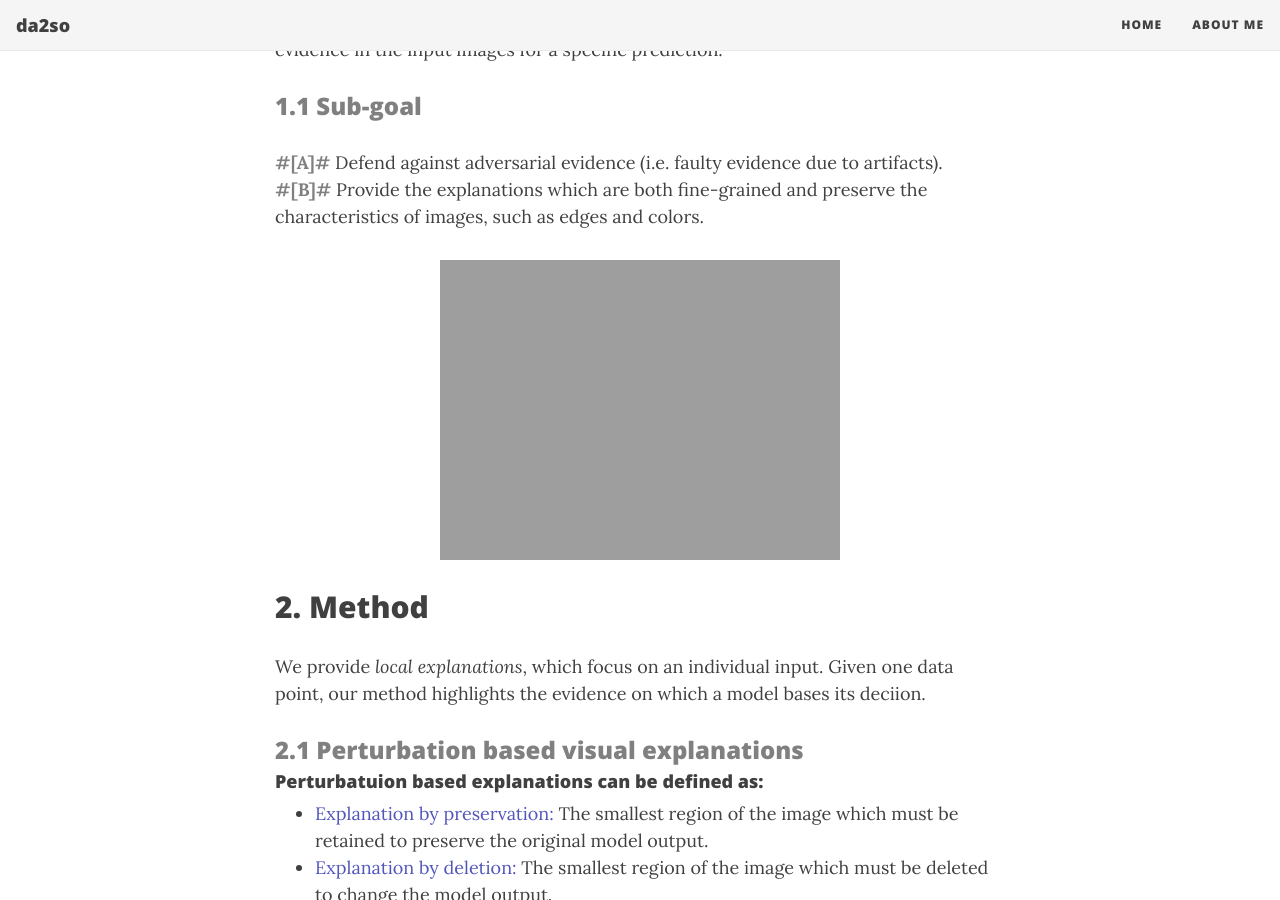
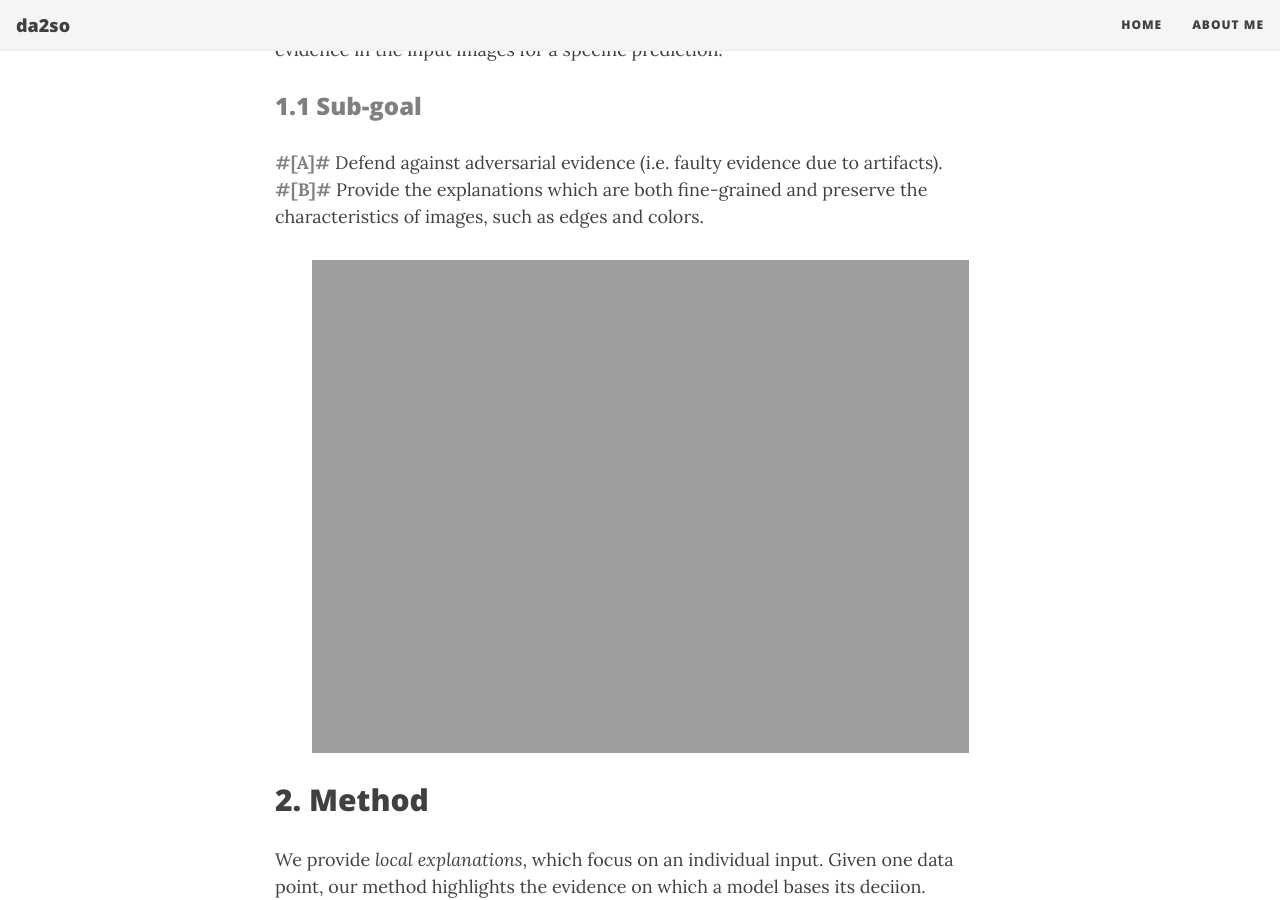
Before and after one commit to da2so/da2so.github.io, a Jekyll site: the page built from _posts/2020-08-17-Interpretable_And_Fine-grained_Visual_Explanations_For_Convolutional_Neural_Networks.md, in a window 1280 px wide and 900 px high, scrolled down 459 px. Built offline with Jekyll 4.4.1, drawn with Linux system fonts in a browser that asks for light colours; nearby versions of some CDN libraries; formulas are drawn with MathJax 3.

Commit message:
Update 2020-08-17-Interpretable_And_Fine-grained_Visual_Explanations_For_Convolutional_Neural_Networks.md

```diff
--- a/_posts/2020-08-17-Interpretable_And_Fine-grained_Visual_Explanations_For_Convolutional_Neural_Networks.md
+++ b/_posts/2020-08-17-Interpretable_And_Fine-grained_Visual_Explanations_For_Convolutional_Neural_Networks.md
@@ -17,7 +17,7 @@ We propose an optimization based visual explanation method, which highlights the
 <span style="color:gray">**#[A]#**</span> Defend against adversarial evidence (i.e. faulty evidence due to artifacts).
 <span style="color:gray">**#[B]#**</span> Provide the explanations which are both fine-grained and preserve the characteristics of images, such as edges and colors.
 
-![1](https://da2so.github.io/assets/post_img/2020-08-17-Interpretable_And_Fine-grained_Visual_Explanations_For_Convolutional_Neural_Networks/1.png){: .mx-auto.d-block :}
+![1](https://da2so.github.io/assets/post_img/2020-08-17-Interpretable_And_Fine-grained_Visual_Explanations_For_Convolutional_Neural_Networks/1.png){: .mx-auto.d-block width="90%" :}
 
 
 ## 2. Method
@@ -150,4 +150,4 @@ However, since this method changes the architecture of the model which we explai
 where <span style="color:DodgerBlue">$\[ \cdot \]$</span> is the indicator function and <span style="color:DodgerBlue">$bl$</span>, <span style="color:DodgerBlue">$bu$</span> the bounds computed in Eq. (5). This clipping only affects the gradients of the similarity metric <span style="color:DodgerBlue">$\varphi ( \cdot , \cdot )$</span> which are propagated through the network. The result examples of our adversarial defense are shown in Fig 4.
 
 
-![4](https://da2so.github.io/assets/post_img/2020-08-17-Interpretable_And_Fine-grained_Visual_Explanations_For_Convolutional_Neural_Networks/4.png){: .mx-auto.d-block :}
+![4](https://da2so.github.io/assets/post_img/2020-08-17-Interpretable_And_Fine-grained_Visual_Explanations_For_Convolutional_Neural_Networks/4.png){: .mx-auto.d-block width="90%" :}
```
